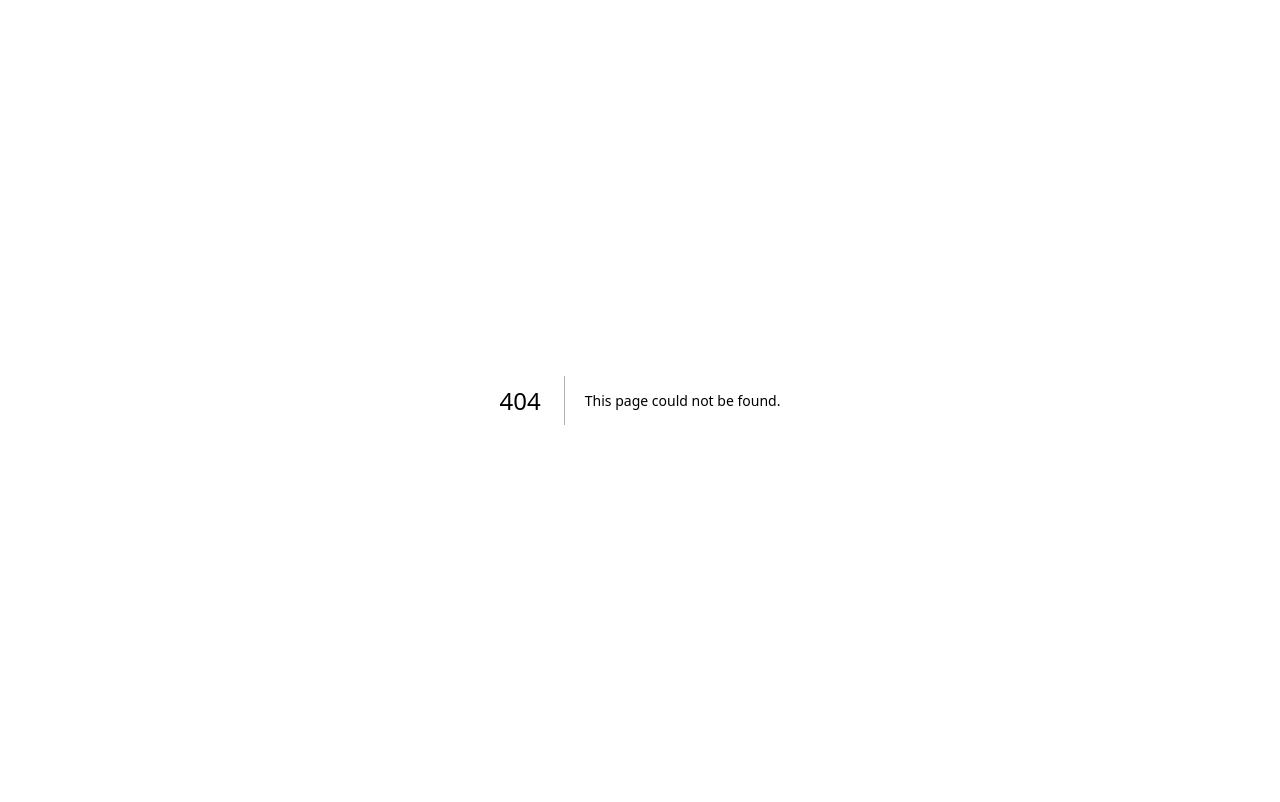
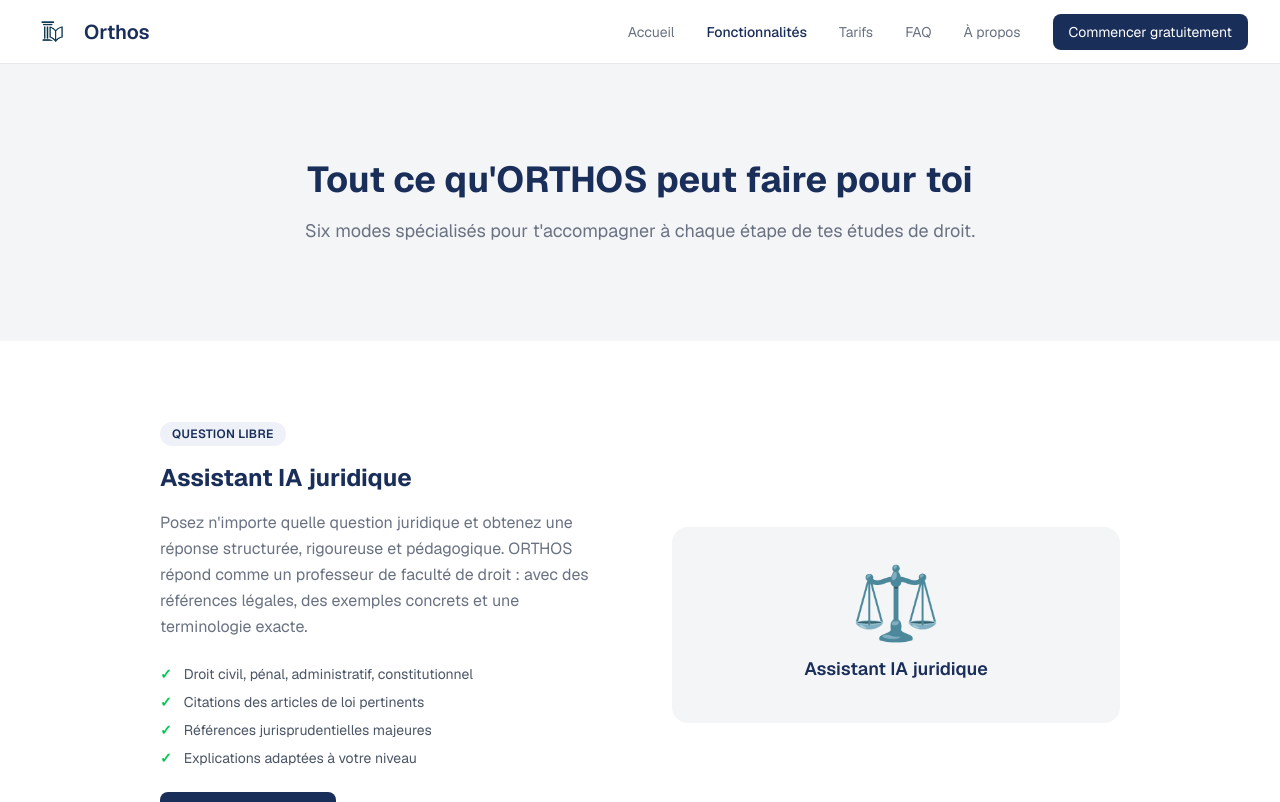
Before and after one commit to adamaem/orthos, a Next.js app: page /fonctionnalites in a window 1280 px wide. Before the commit this address had no page. Shown: the top 802 px of the page. Built offline with nearby package versions, Linux system fonts and the light colour scheme.

Commit message:
ajout pages fonctionnalites faq apropos tarifs

```diff
--- /dev/null
+++ b/app/fonctionnalites/page.js
@@ -0,0 +1,166 @@
+export default function Fonctionnalites() {
+  return (
+    <main className="min-h-screen bg-white font-sans">
+
+      {/* NAVBAR */}
+      <nav className="bg-white border-b border-gray-200 px-8 h-16 flex items-center sticky top-0 z-50">
+        <a href="/" className="flex items-center gap-3">
+          <img src="/logo.png" alt="Orthos" className="h-10 w-10 object-contain" />
+          <span className="text-[#1a2e5a] font-semibold text-xl">Orthos</span>
+        </a>
+        <div className="ml-auto flex items-center gap-8">
+          <a href="/" className="text-sm text-gray-500 hover:text-[#1a2e5a]">Accueil</a>
+          <a href="/fonctionnalites" className="text-sm text-[#1a2e5a] font-medium">Fonctionnalités</a>
+          <a href="/tarifs" className="text-sm text-gray-500 hover:text-[#1a2e5a]">Tarifs</a>
+          <a href="/faq" className="text-sm text-gray-500 hover:text-[#1a2e5a]">FAQ</a>
+          <a href="/apropos" className="text-sm text-gray-500 hover:text-[#1a2e5a]">À propos</a>
+          <a href="/chat" className="bg-[#1a2e5a] text-white text-sm px-4 py-2 rounded-lg hover:opacity-90 transition">
+            Commencer gratuitement
+          </a>
+        </div>
+      </nav>
+
+      {/* HEADER */}
+      <section className="bg-[#f4f5f7] px-8 py-24 text-center">
+        <div className="max-w-2xl mx-auto">
+          <h1 className="text-4xl font-bold text-[#1a2e5a] mb-4">Tout ce qu'ORTHOS peut faire pour toi</h1>
+          <p className="text-gray-500 leading-relaxed text-lg">
+            Six modes spécialisés pour t'accompagner à chaque étape de tes études de droit.
+          </p>
+        </div>
+      </section>
+
+      {/* FONCTIONNALITES DETAILLEES */}
+      <section className="px-8 py-20 max-w-5xl mx-auto space-y-20">
+
+        {[
+          {
+            icon: '⚖️',
+            title: 'Assistant IA juridique',
+            tag: 'Question libre',
+            desc: "Posez n'importe quelle question juridique et obtenez une réponse structurée, rigoureuse et pédagogique. ORTHOS répond comme un professeur de faculté de droit : avec des références légales, des exemples concrets et une terminologie exacte.",
+            points: ['Droit civil, pénal, administratif, constitutionnel', 'Citations des articles de loi pertinents', 'Références jurisprudentielles majeures', 'Explications adaptées à votre niveau'],
+            reverse: false,
+          },
+          {
+            icon: '📝',
+            title: 'Dissertation juridique',
+            tag: 'Dissertation',
+            desc: "Donnez votre sujet de dissertation et ORTHOS vous propose une problématique percutante ainsi qu'un plan détaillé en deux parties (I./II.) avec sous-parties (A./B.), accompagné des arguments et références pour chaque section.",
+            points: ['Problématique juridique construite', 'Plan en I/II avec A/B détaillés', 'Arguments et contre-arguments', 'Références doctrinales et jurisprudentielles'],
+            reverse: true,
+          },
+          {
+            icon: '📋',
+            title: "Commentaire d'arrêt",
+            tag: "Commentaire d'arrêt",
+            desc: "Déposez votre arrêt ou décrivez-le, et ORTHOS vous guide pas à pas : résumé des faits, identification du problème juridique, et plan de commentaire structuré selon la méthode de la faculté.",
+            points: ['Résumé des faits et solution retenue', 'Identification du problème juridique', "Plan de commentaire en I/II", 'Analyse de la portée de l\'arrêt'],
+            reverse: false,
+          },
+          {
+            icon: '🃏',
+            title: 'Fiche de révision',
+            tag: 'Fiche de révision',
+            desc: "Générez instantanément une fiche synthétique sur n'importe quel concept juridique. Définition, fondements textuels, conditions, effets, exceptions et arrêts clés — tout ce dont vous avez besoin pour réviser efficacement.",
+            points: ['Définition précise du concept', 'Fondements légaux et textuels', 'Conditions et effets', 'Arrêts et exceptions clés'],
+            reverse: true,
+          },
+          {
+            icon: '🎯',
+            title: 'Cas pratique',
+            tag: 'Cas pratique',
+            desc: "Décrivez les faits de votre cas pratique et ORTHOS applique la méthode juridique complète : qualification des faits, identification de la règle de droit applicable, application au cas d'espèce et solution motivée.",
+            points: ['Qualification juridique des faits', 'Règle de droit applicable avec références', "Application au cas d'espèce", 'Solution juridiquement motivée'],
+            reverse: false,
+          },
+          {
+            icon: '💡',
+            title: 'Explication de concept',
+            tag: 'Concept',
+            desc: "Vous ne comprenez pas un concept juridique ? ORTHOS l'explique progressivement : définition simple, fondement légal, conditions d'application, effets pratiques, exemple concret et distinctions avec les notions voisines.",
+            points: ['Définition accessible et précise', 'Exemple concret tiré de la pratique', 'Distinctions avec les notions proches', 'Conseils méthodologiques'],
+            reverse: true,
+          },
+        ].map((f) => (
+          <div key={f.title} className={`grid grid-cols-2 gap-16 items-center ${f.reverse ? 'direction-rtl' : ''}`}>
+            <div className={f.reverse ? 'order-2' : ''}>
+              <span className="inline-block bg-[#eef1f8] text-[#1a2e5a] text-xs font-semibold px-3 py-1 rounded-full mb-4 uppercase tracking-wide">
+                {f.tag}
+              </span>
+              <h2 className="text-2xl font-bold text-[#1a2e5a] mb-4">{f.title}</h2>
+              <p className="text-gray-500 leading-relaxed mb-6">{f.desc}</p>
+              <ul className="space-y-2">
+                {f.points.map(p => (
+                  <li key={p} className="flex items-center gap-3 text-sm text-gray-600">
+                    <span className="text-green-500 font-bold">✓</span> {p}
+                  </li>
+                ))}
+              </ul>
+              <a href="/chat" className="inline-block mt-6 bg-[#1a2e5a] text-white px-6 py-2 rounded-lg text-sm font-medium hover:opacity-90 transition">
+                Essayer ce mode →
+              </a>
+            </div>
+            <div className={`bg-[#f4f5f7] rounded-2xl p-10 text-center ${f.reverse ? 'order-1' : ''}`}>
+              <div className="text-7xl mb-4">{f.icon}</div>
+              <div className="text-lg font-semibold text-[#1a2e5a]">{f.title}</div>
+            </div>
+          </div>
+        ))}
+
+      </section>
+
+      {/* UPLOAD */}
+      <section className="bg-[#f4f5f7] px-8 py-20">
+        <div className="max-w-4xl mx-auto grid grid-cols-2 gap-16 items-center">
+          <div>
+            <h2 className="text-3xl font-bold text-[#1a2e5a] mb-4">Upload de fichiers</h2>
+            <p className="text-gray-500 leading-relaxed mb-6">
+              Déposez directement vos arrêts, cours ou TD dans le chat. ORTHOS analyse le document et vous propose un commentaire, un plan ou un résumé selon votre besoin.
+            </p>
+            <ul className="space-y-2">
+              {['Formats acceptés : PDF et TXT', 'Analyse complète du document', 'Commentaire d\'arrêt automatique', 'Résumé et fiche de révision générés'].map(p => (
+                <li key={p} className="flex items-center gap-3 text-sm text-gray-600">
+                  <span className="text-green-500 font-bold">✓</span> {p}
+                </li>
+              ))}
+            </ul>
+          </div>
+          <div className="bg-white border-2 border-dashed border-[#1a2e5a] rounded-2xl p-10 text-center">
+            <div className="text-5xl mb-4">📎</div>
+            <div className="font-semibold text-[#1a2e5a] mb-2">Déposer un fichier</div>
+            <div className="text-sm text-gray-400">Arrêt, cours, TD… ORTHOS l'analysera</div>
+          </div>
+        </div>
+      </section>
+
+      {/* CTA */}
+      <section className="bg-[#1a2e5a] px-8 py-20 text-center">
+        <div className="max-w-xl mx-auto">
+          <h2 className="text-3xl font-bold text-white mb-4">Prêt à essayer ?</h2>
+          <p className="text-blue-200 mb-8">Toutes ces fonctionnalités sont disponibles gratuitement dès maintenant.</p>
+          <a href="/chat" className="inline-block bg-[#d4af37] text-[#1a2e5a] px-8 py-3 rounded-lg font-semibold hover:opacity-90 transition">
+            Commencer gratuitement →
+          </a>
+        </div>
+      </section>
+
+      {/* FOOTER */}
+      <footer className="bg-white border-t border-gray-200 px-8 py-8">
+        <div className="max-w-5xl mx-auto flex items-center justify-between">
+          <div className="flex items-center gap-3">
+            <img src="/logo.png" alt="Orthos" className="h-8 w-8 object-contain" />
+            <span className="text-[#1a2e5a] font-semibold">Orthos</span>
+          </div>
+          <p className="text-sm text-gray-400">© 2026 Orthos · Tous droits réservés</p>
+          <div className="flex gap-6">
+            <a href="#" className="text-sm text-gray-400 hover:text-[#1a2e5a]">Mentions légales</a>
+            <a href="#" className="text-sm text-gray-400 hover:text-[#1a2e5a]">Confidentialité</a>
+            <a href="#" className="text-sm text-gray-400 hover:text-[#1a2e5a]">Contact</a>
+          </div>
+        </div>
+      </footer>
+
+    </main>
+  )
+}
```
